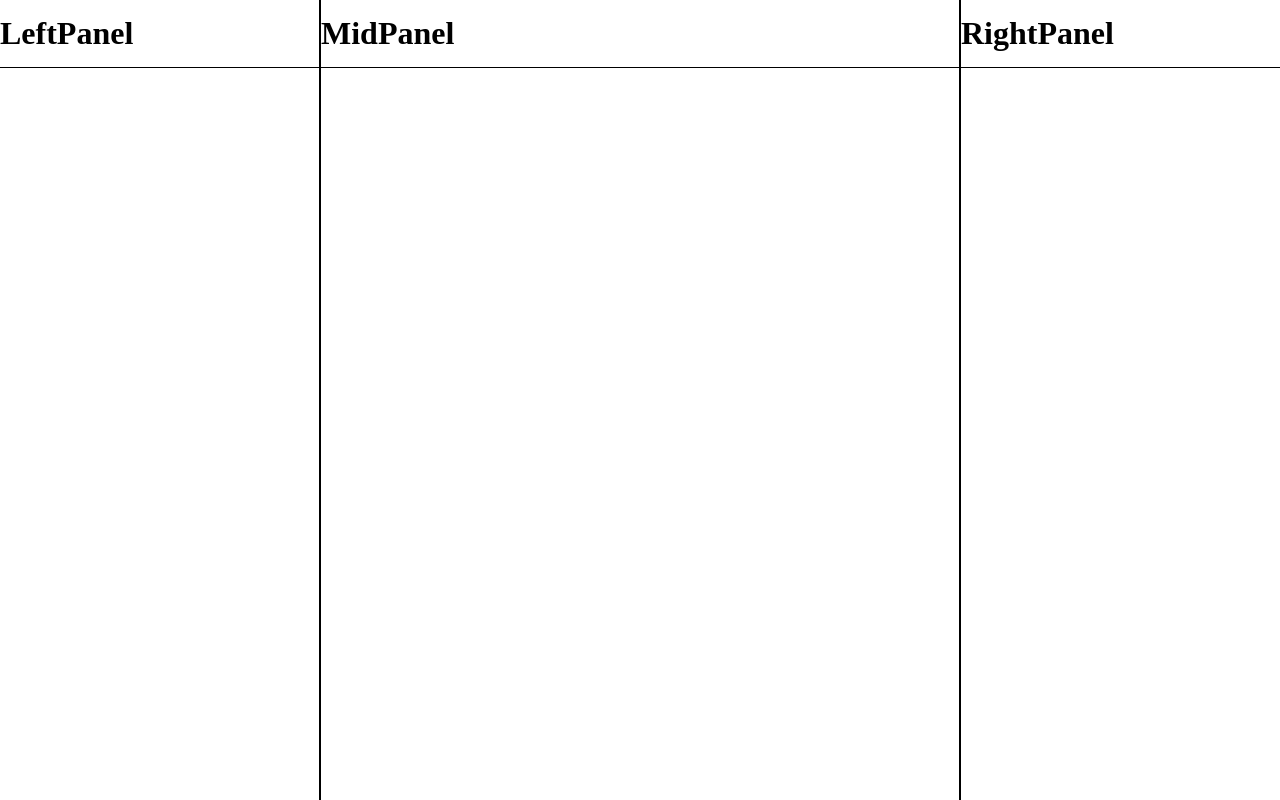
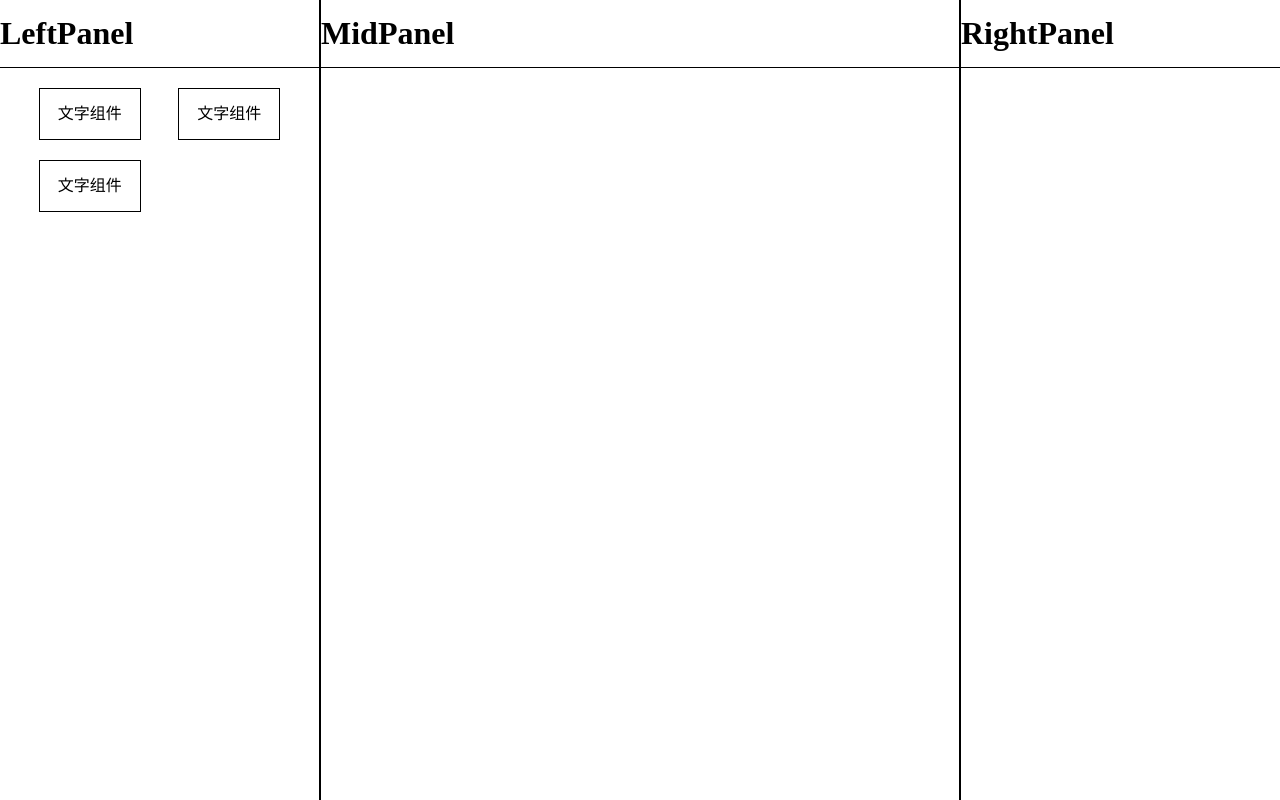
Before and after one commit to ERUIHNIYHBKBNF/mini-lowcode, a React (Create React App) app: page / in a window 1280 px wide. Built offline with nearby package versions, Linux system fonts and the light colour scheme.

Commit message:
feat: 添加可拖动组件

```diff
--- a/package.json
+++ b/package.json
@@ -11,6 +11,8 @@
     "@types/react": "^18.0.14",
     "@types/react-dom": "^18.0.5",
     "react": "^18.2.0",
+    "react-dnd": "^16.0.1",
+    "react-dnd-html5-backend": "^16.0.1",
     "react-dom": "^18.2.0",
     "react-scripts": "5.0.1",
     "typescript": "^4.7.4",
--- /dev/null
+++ b/src/components/textComponent/index.tsx
@@ -0,0 +1,19 @@
+import React from 'react';
+import { useDrag } from 'react-dnd';
+import { COMPONENT_TYPE } from '../../consts/types';
+import './style.css';
+
+export default function TextComponent() {
+  const [, drag] = useDrag(() => ({
+    type: COMPONENT_TYPE.TEXT,
+    collect: monitor => ({
+      isDragging: !!monitor.isDragging(),
+    }),
+  }));
+
+  return (
+    <div className="textComponent" ref={drag}>
+      文字组件
+    </div>
+  );
+}
--- /dev/null
+++ b/src/components/textComponent/style.css
@@ -0,0 +1,8 @@
+.textComponent {
+  width: 100px;
+  height: 50px;
+  line-height: 50px;
+  text-align: center;
+  border: 1px solid #000000;
+  cursor: pointer;
+}
--- /dev/null
+++ b/src/consts/types.ts
@@ -0,0 +1,7 @@
+export enum COMPONENT_TYPE {
+  TEXT = 'text',
+  VIDEO = 'video',
+  IMAGE = 'image',
+  AUDIO = 'audio',
+  CARD = 'card',
+}
--- a/src/pages/app/App.tsx
+++ b/src/pages/app/App.tsx
@@ -3,14 +3,18 @@ import './App.css';
 import LeftPanel from '../leftPanel';
 import MidPanel from '../midPanel';
 import RightPanel from '../rightPanel';
+import { DndProvider } from 'react-dnd';
+import { HTML5Backend } from 'react-dnd-html5-backend';
 
 function App() {
   return (
-    <div className="App">
-      <LeftPanel />
-      <MidPanel />
-      <RightPanel />
-    </div>
+    <DndProvider backend={HTML5Backend}>
+      <div className="App">
+        <LeftPanel />
+        <MidPanel />
+        <RightPanel />
+      </div>
+    </DndProvider>
   );
 }
 
--- a/src/pages/leftPanel/index.tsx
+++ b/src/pages/leftPanel/index.tsx
@@ -1,4 +1,5 @@
 import React from "react";
+import TextComponent from "../../components/textComponent";
 import './style.css';
 
 export default function LeftPanel() {
@@ -6,6 +7,11 @@ export default function LeftPanel() {
     <div className="leftPanel">
       <div>
         <h1>LeftPanel</h1>
+        <div className="leftMaterialContiner">
+          <TextComponent />
+          <TextComponent />
+          <TextComponent />
+        </div>
       </div>
     </div>
   );
--- a/src/pages/leftPanel/style.css
+++ b/src/pages/leftPanel/style.css
@@ -2,3 +2,13 @@
   height: 100vh;
   width: 25vw;
 }
+.leftMaterialContiner {
+  margin: 20px;
+  display: grid;
+  grid-template-columns: repeat(2, 1fr);
+  row-gap: 20px;
+  align-items: center;
+  justify-items: center;
+  justify-content: center;
+  align-content: center;
+}
```
Also changed, not shown: 1 other file (tests, documents, lock files or other folders).
